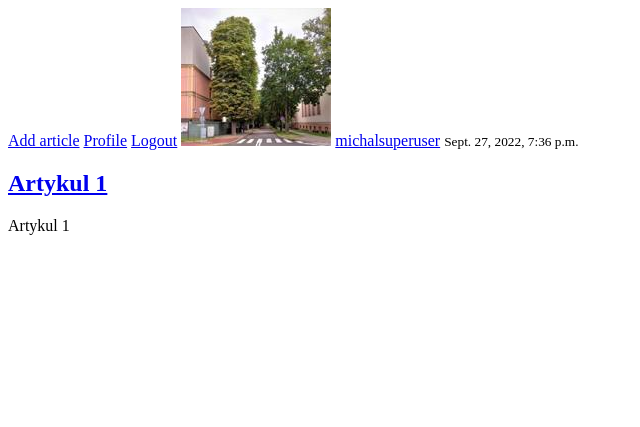
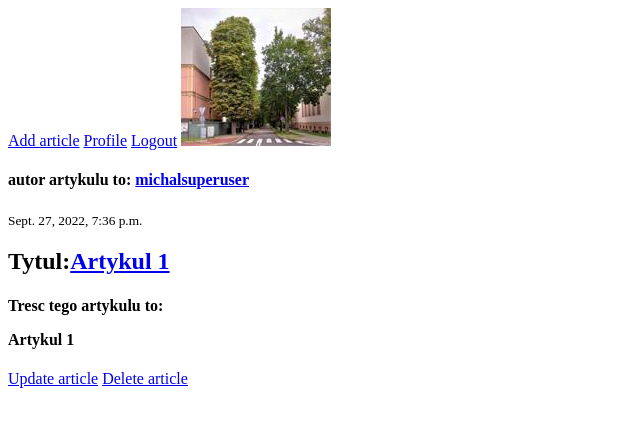
Before and after one commit to JimmyPage92/Django_proj, a Django app: page /article/9/ in a window 1280 px wide. Shown: the top 427 px of the page, without its empty margins (0-640 px from the left). Run offline with Django 4.2, Linux system fonts and the light colour scheme; a user stored in the database is signed in; data comes from the database, SQL or seed files in the repository.

Commit message:
commit My Django

```diff
--- a/django_first/blog/templates/blog/article.html
+++ b/django_first/blog/templates/blog/article.html
@@ -1,8 +1,12 @@
 {% extends 'blog/base.html' %}
 {% block content %}
 <img src="{{ object.author.profile.image.url }}" />
-<a class="mr-2" href="#">{{ object.author }}</a>
+<h4>autor artykulu to: <a class="mr-2" href="#">{{ object.author }}</a></h4>
 <small class="text-muted">{{ object.data_posted }}</small>
-<h2><a class="article-title" href="register/">{{ object.title }}</a></h2>
-<p class="article-content">{{ object.content }}</p>
+<h2>Tytul:<a class="article-title" href="register/">{{ object.title }}</a></h2>
+<h4>Tresc tego artykulu to: <p class="article-content">{{ object.content }}</p></h4>
+{% if object.author == user %}
+    <a class="nav-item nav link" href="{% url 'article-update' object.id %}">Update article</a>
+    <a class="nav-item nav link" href="{% url 'article-delete' object.id %}">Delete article</a>
+{% endif %}
 {% endblock %}
```
